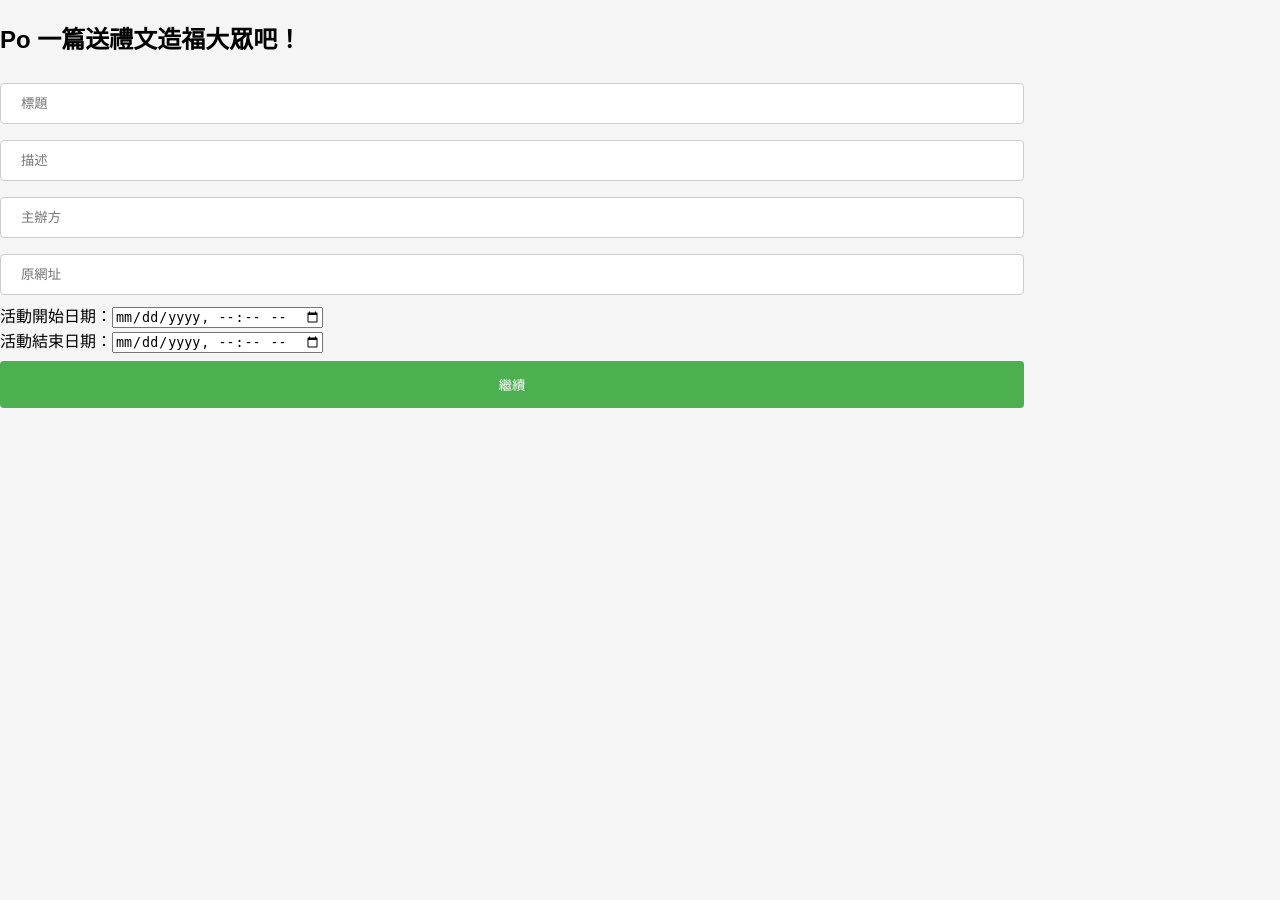
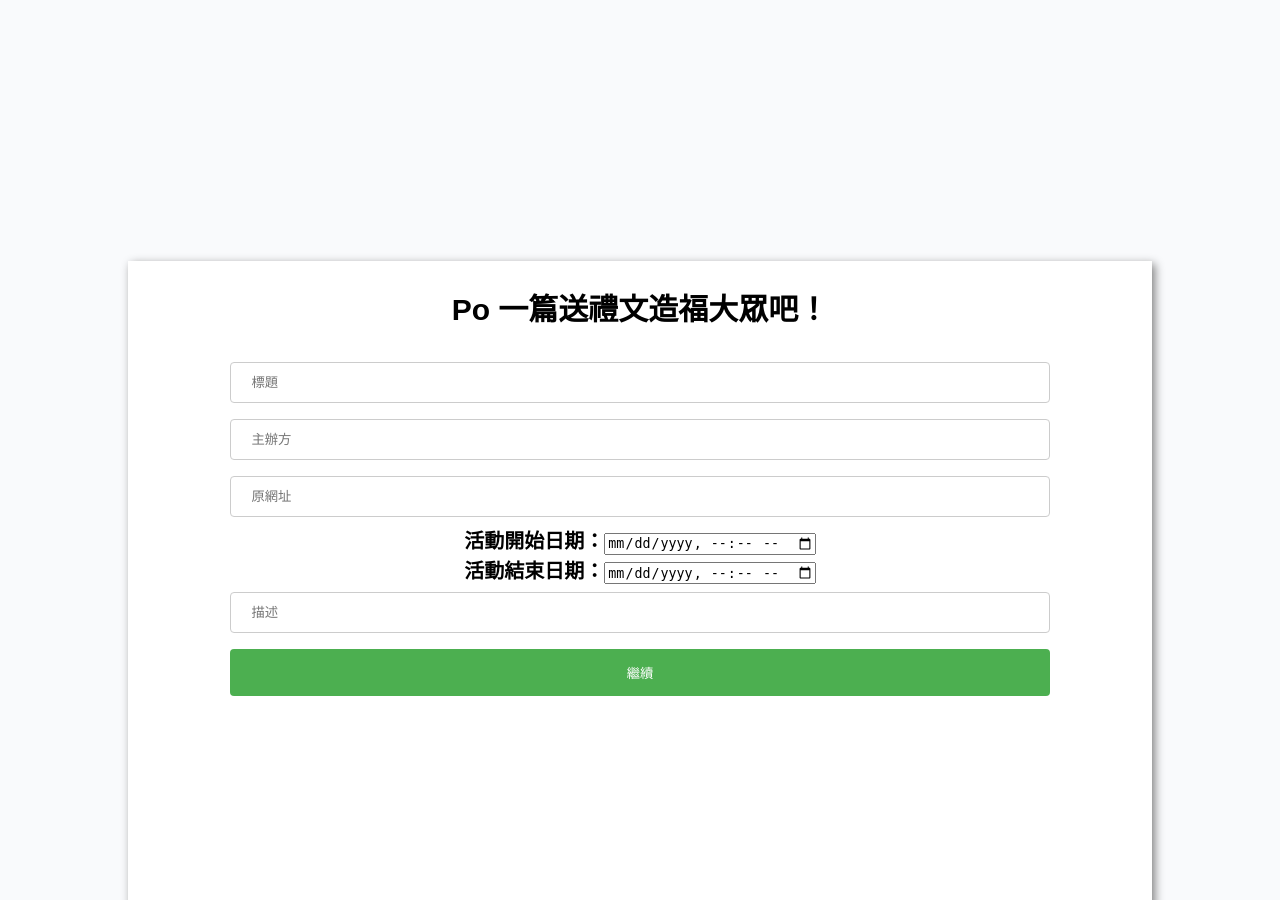
Before and after one commit to XiaoJeanRen/tHefUKiNgteAmwOrk, a PHP site: page /write_post.php in a window 1280 px wide. Shown: the part 301-1201 px from the top of the page. Run offline with PHP 8.4, Linux system fonts and the light colour scheme; a user stored in the database is signed in; data comes from the database, SQL or seed files in the repository.

Commit message:
新增個人頁面
新增個人頁面
現在使用者能夠查看自己的貼文
管理員與自己貼文的使用者
能夠透過修改貼文按鈕立即修改

```diff
--- a/css/layout.css
+++ b/css/layout.css
@@ -418,6 +418,36 @@ input[type=submit] {
     box-shadow:3px 3px 9px gray;
 }
 
+/*顯示全文*/
+.write-wrapper-main{
+    width: 100%;
+    height: 100%;
+    background-color: #F9FAFC;
+    position: absolute;
+}
+
+.write-wrapper-main img{
+    position: relative;
+    left: 44%;
+    bottom: 2%;
+}
+
+.write-wrapper-main .write-section-default{
+    width: 80%;
+    height: 800px;
+    text-align: center;
+    background-color: #FFFFFF;
+    font-size: 20px;
+    font-weight: bolder;
+    margin: 0;
+    position: absolute;
+    top: 55%;
+    left: 50%;
+    margin-right: -50%;
+    transform: translate(-50%, -50%);
+    box-shadow:3px 3px 9px gray;
+}
+
 
 /*新增文章按鈕*/
 .fixedbutton {
--- a/write_post.php
+++ b/write_post.php
@@ -71,27 +71,29 @@ $result = $database->query("SELECT `id`, `username`, `name`, `permission` FROM `
             throw new Exception('此帳號不存在，發生錯誤');
         }else{
             $user = $database->fetch($result);
+
+            if ($user['permission']) {
+                echo "<div class='write-wrapper-main'>
+                <section class='write-section-default'>
+                    <div>
+                        <form class='form-signup' action='./write_post.php' method='post'>
+                            <h1>Po 一篇送禮文造福大眾吧！</h1>
+                            <input type='text' name='title' placeholder='標題' required /><br>
+                            <input type='text' name='organizer' placeholder='主辦方' required /><br>
+                            <input type='text' name='original_web' placeholder='原網址' required /><br>
+                            活動開始日期：<input type='datetime-local' name='start_daily' placeholder='活動開始日期' required /><br>
+                            活動結束日期：<input type='datetime-local' name='end_daily' placeholder='活動結束日期' required /><br>
+                            <input type='text' name='descript' placeholder='描述' required /><br>
+                            <input class='write-submit' type='submit' name='write-submit' value='繼續'><br>
+                        </form>
+                    </div>
+                </section>
+            </div>";
+            }
         }
     }catch (Exception $e){
         echo $e->getMessage();
     }
-
-    if ($user['permission']) {
-        echo "<div class='write-wrapper-main'>
-        <section class='write-section-default'>
-            <form class='form-signup' action='./write_post.php' method='post'>
-                <h1>Po 一篇送禮文造福大眾吧！</h1>
-                <input type='text' name='title' placeholder='標題' required /><br>
-                <input type='text' name='descript' placeholder='描述' required /><br>
-                <input type='text' name='organizer' placeholder='主辦方' required /><br>
-                <input type='text' name='original_web' placeholder='原網址' required /><br>
-                活動開始日期：<input type='datetime-local' name='start_daily' placeholder='活動開始日期' required /><br>
-                活動結束日期：<input type='datetime-local' name='end_daily' placeholder='活動結束日期' required /><br>
-                <input class='write-submit' type='submit' name='write-submit' value='繼續'><br>
-            </form>
-        </section>
-    </div>";
-    }
 }
 
 ?>
```
Also changed, not shown: edit_event.php (+16 -12 lines), event_show.php (+12 -2 lines), profile.php (added, +61 -0 lines).
